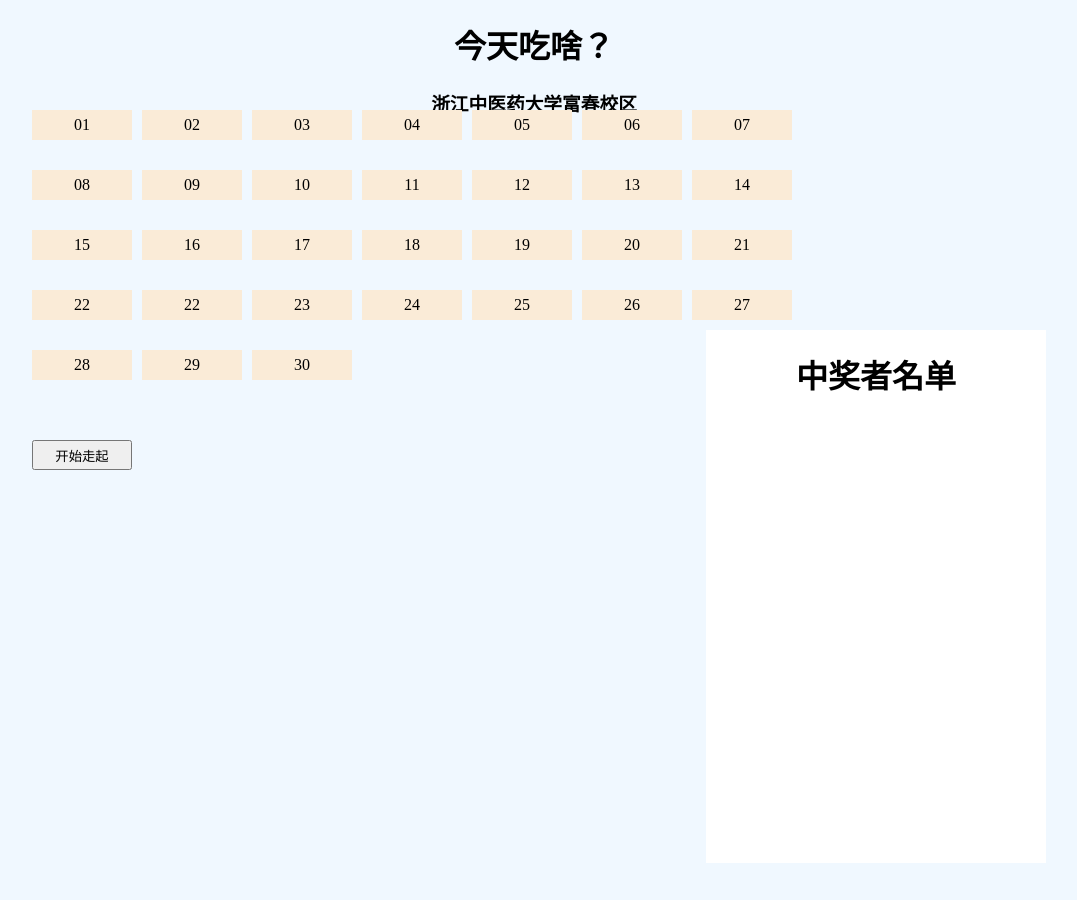
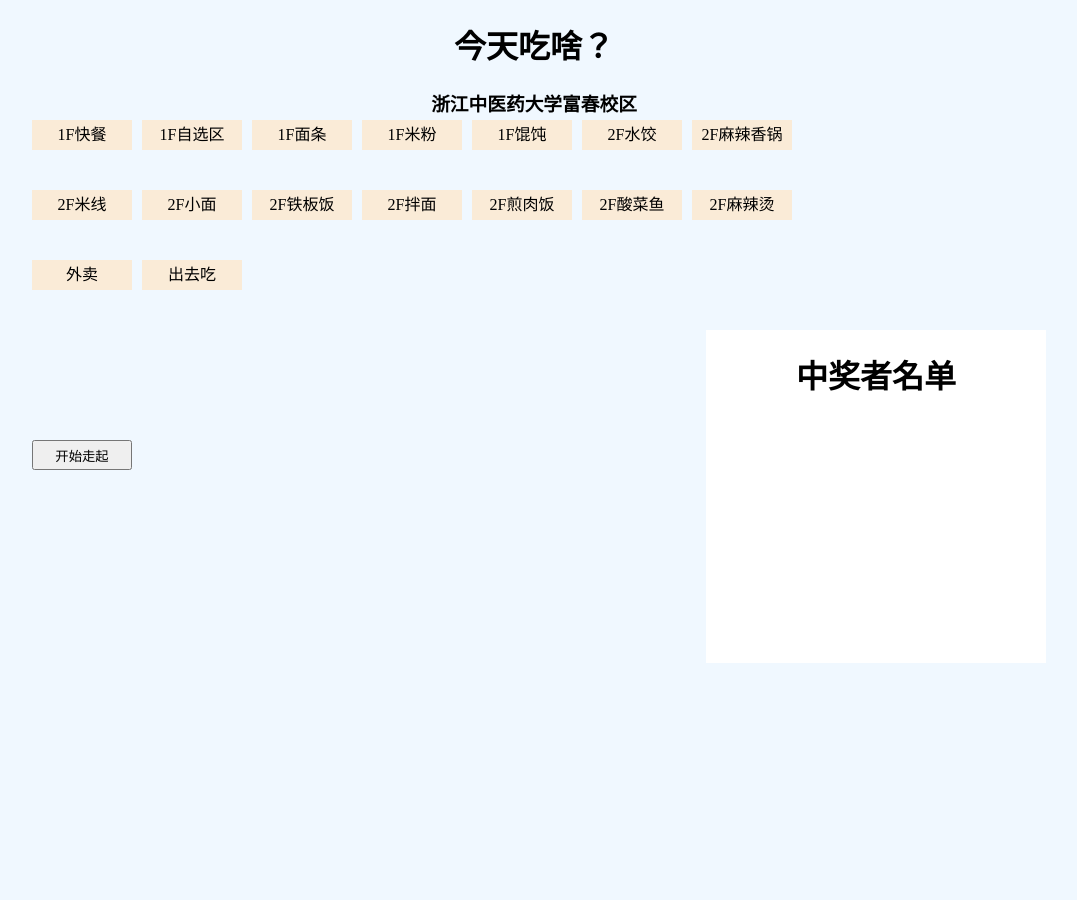
Before and after one commit to CHN-hk/CHN-hk.github.io, a Jekyll site: the page eat/index.html, which Jekyll copies as it is, in a window 1280 px wide. Shown: the whole page, without its empty margins (106-1183 px from the left). Built offline with Jekyll 4.4.1, drawn with Linux system fonts in a browser that asks for light colours; nearby versions of some CDN libraries.

Commit message:
Update index.html

```diff
--- a/eat/index.html
+++ b/eat/index.html
@@ -46,7 +46,7 @@
 	float:left;
 	background-color:antiquewhite;
 	margin-left:10px;
-	margin-top:30px;
+	margin-top:40px;
 	text-align:center;
 	line-height:30px;
 }
@@ -80,9 +80,8 @@
 
 <script>
  // 模拟后台数据
- var arr = ["01", "02", "03", "04", "05", "06", "07", "08", "09", "10",
-     "11", "12", "13", "14", "15", "16", "17", "18", "19", "20", "21",
-     "22", "22", "23", "24", "25", "26", "27", "28", "29", "30",
+ var arr = ["1F快餐", "1F自选区", "1F面条", "1F米粉", "1F馄饨", "2F水饺", "2F麻辣香锅", "2F米线", "2F小面", "2F铁板饭",
+     "2F拌面", "2F煎肉饭", "2F酸菜鱼", "2F麻辣烫", "外卖", "出去吃",
  ];
 
  var orgArrCount = arr.length;
```
